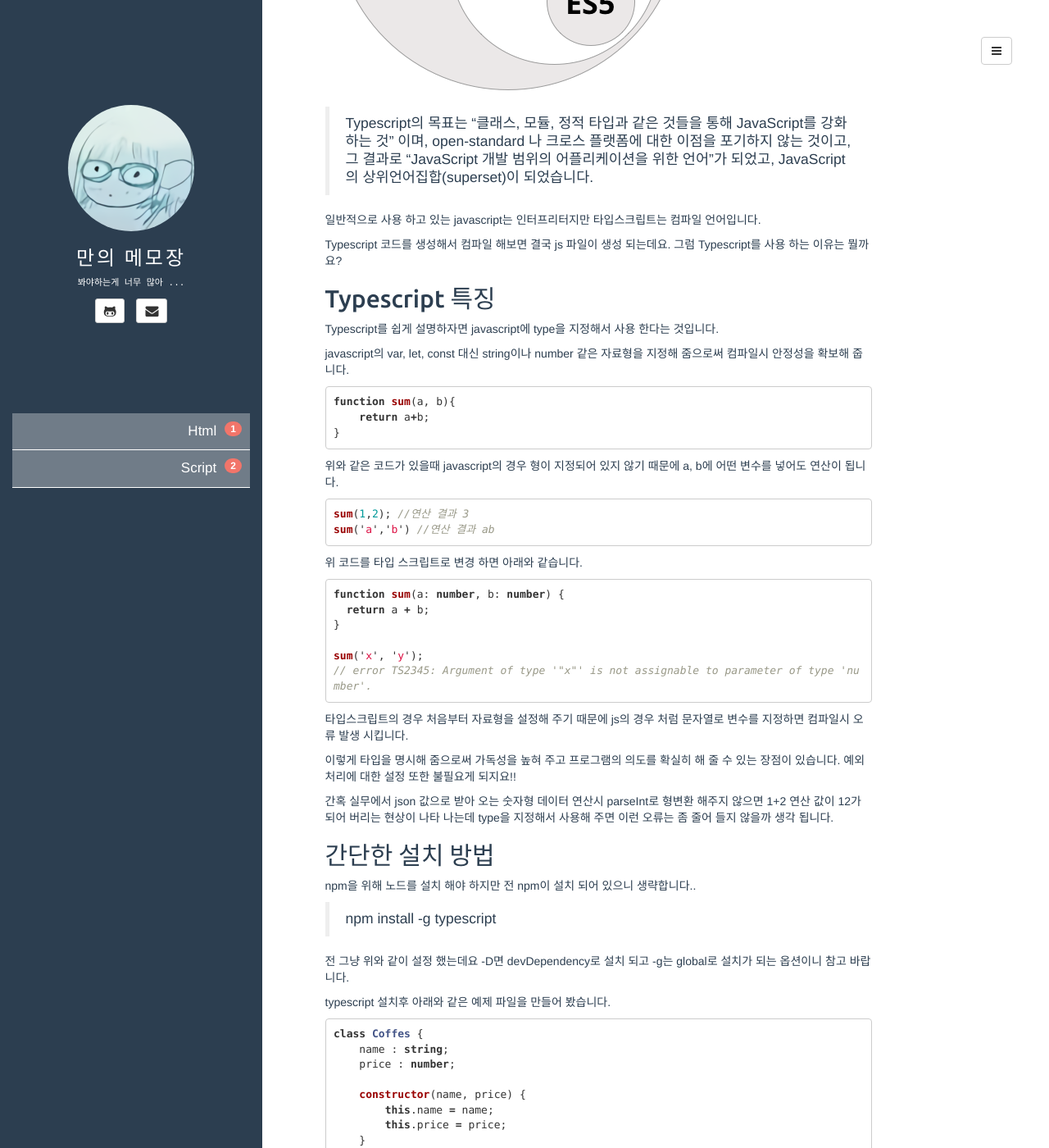
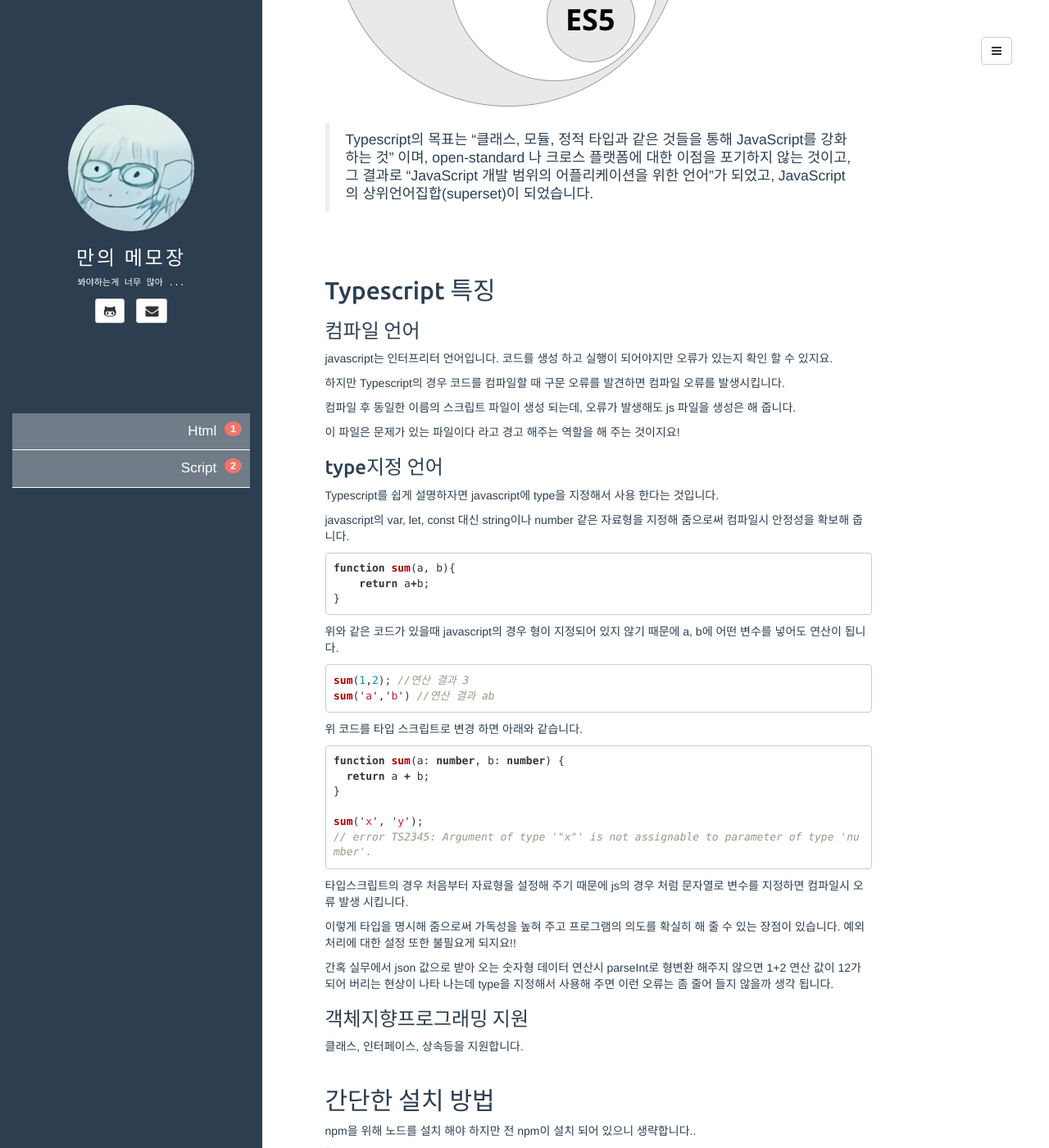
Before and after one commit to lunaelva/lunaelva.github.io, a Jekyll site: the page built from _posts/2019-09-23-typescript.md, in a window 1280 px wide and 1400 px high, scrolled down 892 px. Shown: the whole window at 82% size. Built offline with Jekyll 4.4.1, drawn with Linux system fonts in a browser that asks for light colours; comment, search, counter and statistics services are not loaded; some of the changed text lies outside the part shown.

Commit message:
타입스크립트 작성

````diff
--- a/_posts/2019-09-23-typescript.md
+++ b/_posts/2019-09-23-typescript.md
@@ -20,7 +20,7 @@ typescript에 대해 궁금해서 찾아 보았습니다.
 첫번째는 마소에서 만들었고, 두번째는 마소에서 만들었기 때문에 요새 많이들 쓰고 있는 vscode랑 호환이 잘된다고 합니다.
 
 그리고 당연히 마소에서 만들었으니... 마소에서 사용할 것이고, 페이팔에서도 사용 중이라고 합니다.
-
+<br><br>
 ## Typescript 란?
 Typescript는 대규모 프로젝트에 javascript가 적합하지 않다는 문제점을 보완하기 위해 만들어진 언어로 자바스크립트(ES5)의 Superset(상위확장)입니다.
 
@@ -30,11 +30,19 @@ Microsoft에서 2012년 발표한 오픈소스이고 정적 타이핑을 지원
 
 > Typescript의 목표는 "클래스, 모듈, 정적 타입과 같은 것들을 통해 JavaScript를 강화하는 것" 이며, open-standard 나 크로스 플랫폼에 대한 이점을 포기하지 않는 것이고, 그 결과로 "JavaScript 개발 범위의 어플리케이션을 위한 언어"가 되었고, JavaScript 의 상위언어집합(superset)이 되었습니다.
 
-일반적으로 사용 하고 있는 javascript는 인터프리터지만 타입스크립트는 컴파일 언어입니다.
+ <br><br>
+## Typescript 특징
+### 컴파일 언어
+javascript는 인터프리터 언어입니다. 코드를 생성 하고 실행이 되어야지만 오류가 있는지 확인 할 수 있지요.
 
-Typescript 코드를 생성해서 컴파일 해보면 결국 js 파일이 생성 되는데요. 그럼 Typescript를 사용 하는 이유는 뭘까요?
+하지만 Typescript의 경우 코드를 컴파일할 때 구문 오류를 발견하면 컴파일 오류를 발생시킵니다.
 
-## Typescript 특징
+컴파일 후 동일한 이름의 스크립트 파일이 생성 되는데, 오류가 발생해도 js 파일을 생성은 해 줍니다.
+
+이 파일은 문제가 있는 파일이다 라고 경고 해주는 역할을 해 주는 것이지요!
+
+
+### type지정 언어
 Typescript를 쉽게 설명하자면 javascript에 type을 지정해서 사용 한다는 것입니다.
 
 javascript의 var, let, const 대신 string이나 number 같은 자료형을 지정해 줌으로써 컴파일시 안정성을 확보해 줍니다.
@@ -70,6 +78,11 @@ sum('x', 'y');
 간혹 실무에서 json 값으로 받아 오는 숫자형 데이터 연산시 parseInt로 형변환 해주지 않으면 1+2 연산 값이 12가 되어 버리는 현상이 나타 나는데
 type을 지정해서 사용해 주면 이런 오류는 좀 줄어 들지 않을까 생각 됩니다.
 
+### 객체지향프로그래밍 지원
+클래스, 인터페이스, 상속등을 지원합니다.
+<br><br>
+
+
 ## 간단한 설치 방법
 npm을 위해 노드를 설치 해야 하지만 전 npm이 설치 되어 있으니 생략합니다..
 
@@ -78,7 +91,7 @@ npm을 위해 노드를 설치 해야 하지만 전 npm이 설치 되어 있으
 전 그냥 위와 같이 설정 했는데요 -D면 devDependency로 설치 되고 -g는 global로 설치가 되는 옵션이니 참고 바랍니다.
 
 typescript 설치후 아래와 같은 예제 파일을 만들어 봤습니다.
-
+#### Typescript 파일 작성
 ```typescript
 class Coffes {
     name : string;
@@ -95,12 +108,14 @@ function coffeeInfo(name : string, price : number){
     return "name : " + name + ", price : " + price;
 }
 ```
-간단하게 클래스와 생성자 , 메소드가 있는 예제를 typescriptTest.ts 라는 파일로 만들고 실행을 시키면
-같은 이름의 js 파일이 생성 되는 걸 볼 수 있습니다.
+간단하게 클래스와 생성자 , 메소드가 있는 예제를 만들었습니다.
 
-실행
+#### 컴파일
 > tsc typescriptTest.ts
 
+파일은 .ts 로 만들었지만 내용은 javascript로 이루어져 있습니다.
+
+컴파일이 완료 되면 같은 이름의 js 파일이 생성 되는 걸 볼 수 있습니다.
 ###### 생성된 화면
 
 ![출처: 내가 한 캡처](/assets/images/posts/190926_typescript2.jpg)
@@ -134,3 +149,5 @@ function coffeeInfo(name, price) {
 - https://poiemaweb.com/typescript-introduction
 - https://han41858.tistory.com/14
 - https://velog.io/@dongwon2/TypeScript%EB%A5%BC-%EC%8B%9C%EC%9E%91%ED%95%98%EA%B8%B0-%EC%A0%84%EC%97%90-%EC%9D%B4%EC%A0%95%EB%8F%84%EB%8A%94-%ED%95%B4%EC%A4%98%EC%95%BC%EC%A7%80
+- https://proimaginer.tistory.com/17
+- https://typescript-kr.github.io/pages/tutorials/TypeScript%20in%205%20minutes.html
````
